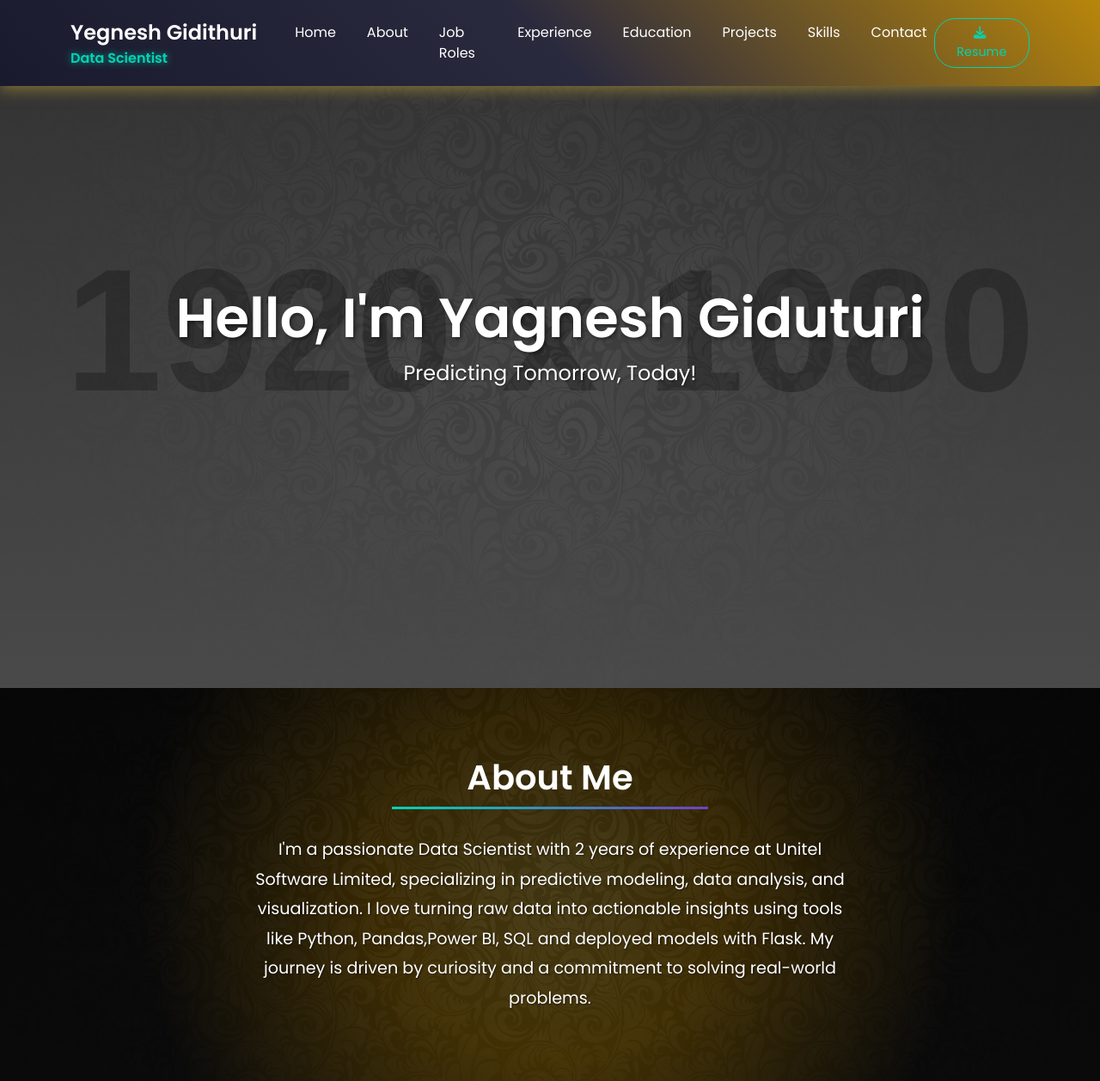
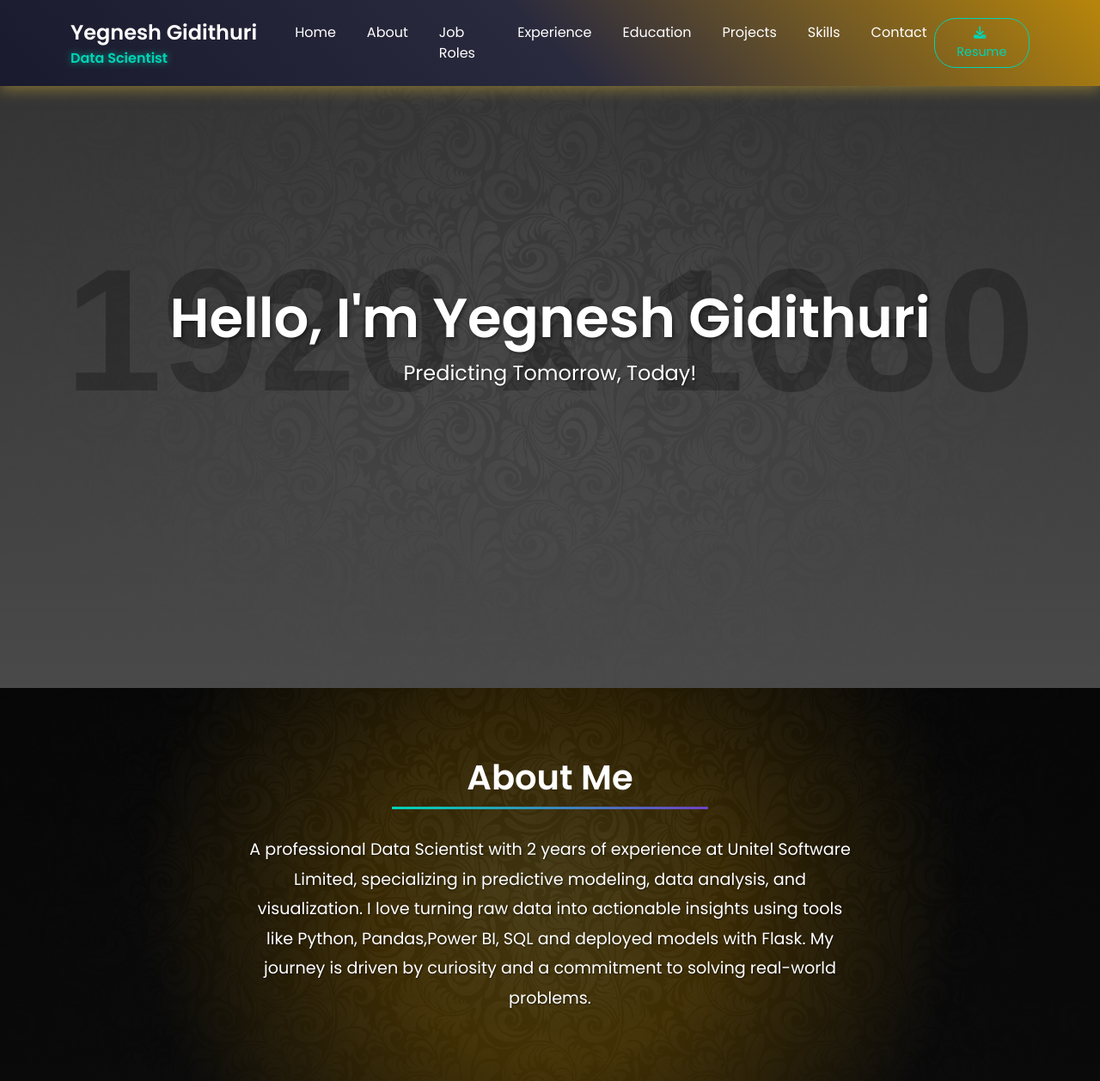
Before and after one commit to Yagnesh-Giduturi/yagnesh_portfolio, a Flask app: page / in a window 1280 px wide. Shown: the top 1257 px of the page at 86% size. Run offline with Flask 3, Linux system fonts and the light colour scheme; grey boxes labelled with a size stand in for pictures from a placeholder-image service; some libraries are stand-ins or nearby versions.

Commit message:
Update index.html

```diff
--- a/templates/index.html
+++ b/templates/index.html
@@ -38,7 +38,7 @@
                     <li class="nav-item"><a class="nav-link" href="#contact">Contact</a></li>
                 </ul>
                 <div class="ms-auto">
-                    <a href="{{ url_for('static', filename='assets/Yagnesh_Giduturi_Resume.pdf') }}" class="btn resume-btn" download aria-label="Download Resume">
+                    <a href="{{ url_for('static', filename='assets/yegnesh_datascientist_resume.pdf') }}" class="btn resume-btn" download aria-label="Download Resume">
                         <i class="fas fa-download me-1"></i> Resume
                     </a>
                 </div>
@@ -49,7 +49,7 @@
     <!-- Welcome Section -->
     <section id="welcome" class="section-welcome" data-aos="zoom-in">
         <div class="container text-center">
-            <h1>Hello, I'm Yagnesh Giduturi</h1>
+            <h1>Hello, I'm Yegnesh Gidithuri</h1>
             <p>Predicting Tomorrow, Today!</p>
         </div>
     </section>
@@ -61,7 +61,7 @@
                 <div class="col-lg-8 text-center">
                     <h2 class="about-title">About Me</h2>
                     <p class="about-text">
-                        I'm a passionate Data Scientist with 2 years of experience at Unitel Software Limited, specializing in predictive modeling, data analysis, and visualization. I love turning raw data into actionable insights using tools like Python, Pandas,Power BI, SQL and deployed models with Flask. My journey is driven by curiosity and a commitment to solving real-world problems.
+                        A professional Data Scientist with 2 years of experience at Unitel Software Limited, specializing in predictive modeling, data analysis, and visualization. I love turning raw data into actionable insights using tools like Python, Pandas,Power BI, SQL and deployed models with Flask. My journey is driven by curiosity and a commitment to solving real-world problems.
                     </p>
                 </div>
             </div>
```
